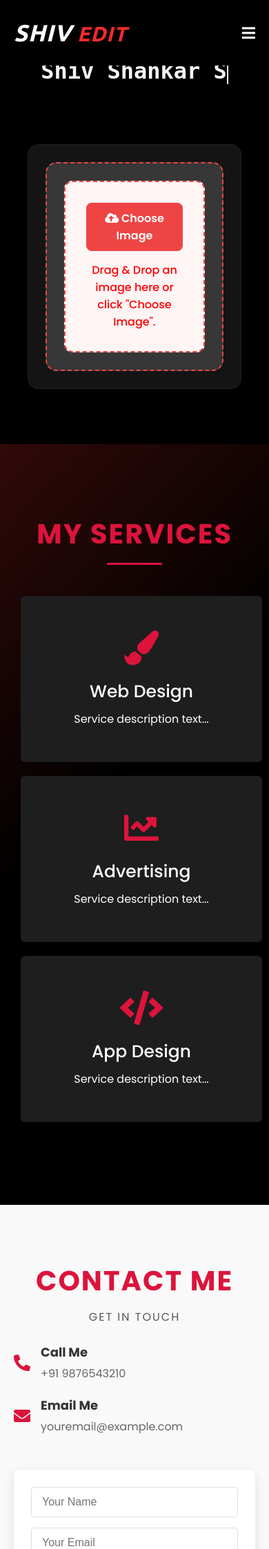
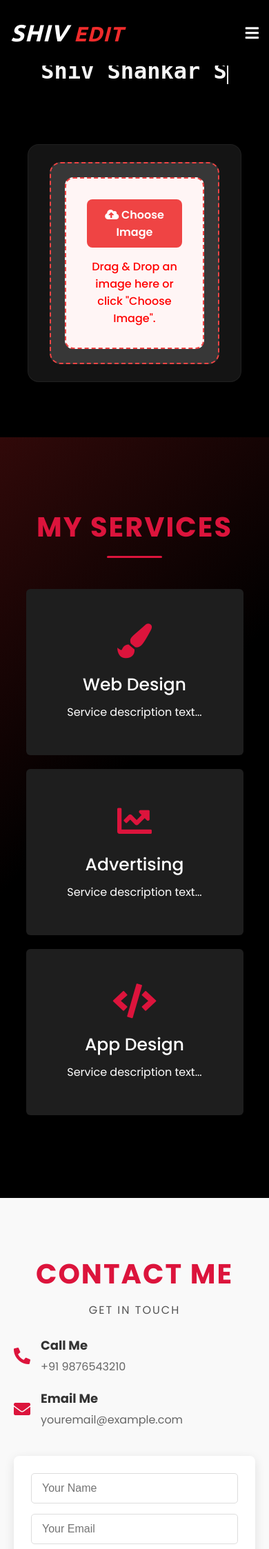
Before and after one commit to shivshankarsaran/shivedit, a Flask app: page / in a window 390 px wide; the page is wider, and only the part inside the window is pictured. Shown: the top 2246 px of that part at 69% size. Run offline with Flask 3, Linux system fonts and the light colour scheme.

Commit message:
second commit

```diff
--- a/static/css/style.css
+++ b/static/css/style.css
@@ -873,3 +873,113 @@ footer a {
   white-space: nowrap;
   overflow: hidden;
 }
+
+/* Navbar responsiveness */
+@media (max-width: 768px) {
+  .navbar .nav-inner {
+    padding: 0 15px;
+  }
+
+  .menu {
+    display: none;
+    flex-direction: column;
+    position: fixed;
+    top: 70px;
+    right: 0;
+    width: 80%;
+    background: rgba(211, 47, 47, 0.95);
+    padding: 20px;
+    gap: 15px;
+    border-radius: 8px;
+    z-index: 9999;
+  }
+
+  .menu.active {
+    display: flex;
+  }
+
+  .menu li a {
+    font-size: 18px;
+  }
+
+  .menu-btn.mobile-toggle {
+    display: block;
+  }
+}
+
+/* Edit section responsiveness */
+@media (max-width: 600px) {
+  .edit-form {
+    width: 95%;
+    padding: 20px;
+  }
+
+  #drop-area {
+    padding: 20px;
+  }
+
+  .edit-inputs.styled-grid {
+    grid-template-columns: 1fr;
+  }
+
+  .button-area .btn,
+  #submit-btn {
+    width: 100%;
+    padding: 15px 20px;
+  }
+}
+
+/* Services section */
+@media (max-width: 900px) {
+  .services .serv-content {
+    display: flex;
+    flex-direction: column;
+    align-items: center;
+  }
+
+  .services .serv-content .card {
+    width: 90%;
+    margin-bottom: 20px;
+  }
+}
+
+/* Contact section */
+@media (max-width: 768px) {
+  .contact-content {
+    flex-direction: column;
+    gap: 20px;
+  }
+
+  .contact-info, .contact-form {
+    min-width: 100%;
+  }
+}
+
+/* Footer adjustments */
+@media (max-width: 500px) {
+  footer img {
+    width: 120px;
+    margin-bottom: 10px;
+  }
+
+  footer span {
+    display: block;
+    font-size: 14px;
+  }
+}
+
+/* Preview image */
+.preview-img {
+  width: 100%;
+  max-width: 100%;
+  height: auto;
+}
+
+/* Make scroll-up button slightly smaller on mobile */
+@media (max-width: 600px) {
+  .scroll-up-btn {
+    height: 40px;
+    width: 38px;
+    font-size: 26px;
+  }
+}
--- a/templates/index.html
+++ b/templates/index.html
@@ -48,7 +48,7 @@
 
     <div class="edit-bg"></div>
     <div class="max-width">
-      <div class="edit-container glass-effect">
+      <div class="edit-container glass-effect" style="display:flex; flex-direction:column; align-items:center; gap:20px;">
         <form id="edit-form" action="/edit" method="POST" enctype="multipart/form-data" class="edit-form">
 
           <!-- Drag & Drop Upload Box -->
@@ -94,7 +94,7 @@
         <div class="output">
           <h3>Last Edited Image</h3>
           <div class="img-wrapper">
-            <img src="{{ edited_image }}" alt="Edited Image" class="preview-img">
+            <img src="{{ edited_image }}" alt="Edited Image" class="preview-img responsive-img">
           </div>
           <a href="{{ edited_image }}" download class="download-btn">
             <i class="fas fa-download"></i> Download
```
